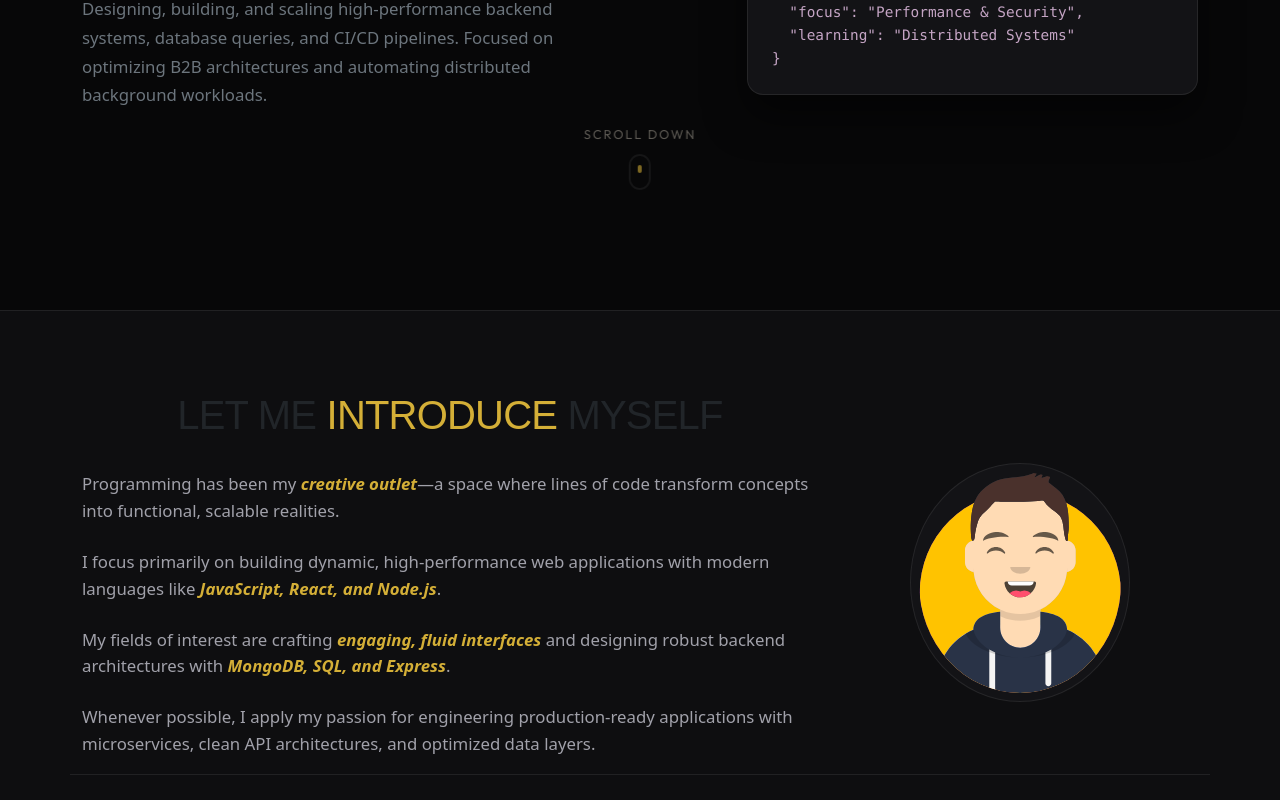
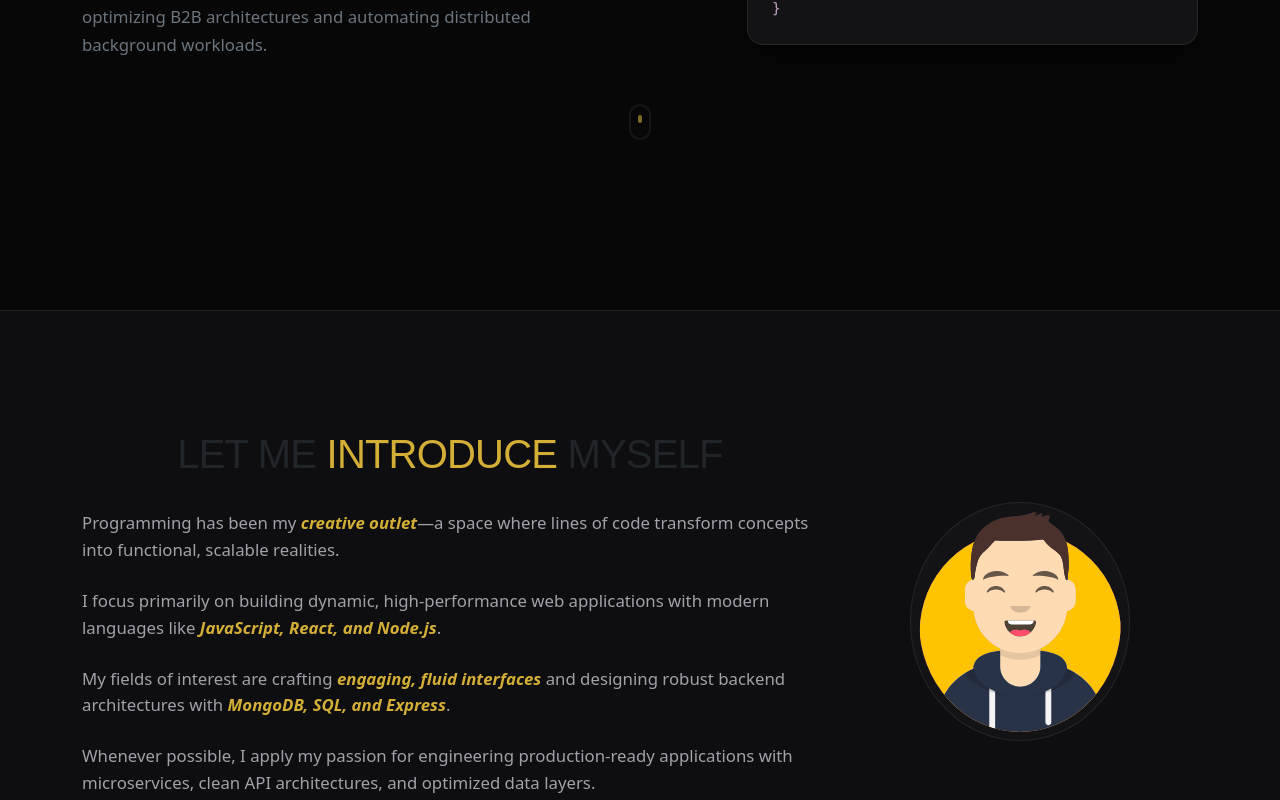
Before and after one commit to vin51435/MyPortfolio1, a React (Create React App) app: page / in a window 1280 px wide. Shown: the part 560-1360 px from the top of the page. Built offline with nearby package versions, Linux system fonts and the light colour scheme; a web font is replaced by a local one.

Commit message:
style: manual css fix

```diff
--- a/src/components/About/AboutCard.js
+++ b/src/components/About/AboutCard.js
@@ -8,13 +8,21 @@ function AboutCard() {
       <Card.Body className="p-0">
         <div className="about-para text-start">
           <p className="mb-3">
-            Hi, my name is <span className="yellow">Vinay Poojary</span>, a developer based in <span className="yellow">Mumbai, India.</span>
+            Hi, my name is <span className="yellow">Vinay Poojary</span>, a
+            developer based in <span className="yellow">Mumbai, India.</span>
           </p>
           <p className="mb-3">
-            I am currently pursuing a <span className="yellow">Master of Science in Computer Science</span> (2024 - Present) at Mumbai University. Previously, I graduated from <span className="yellow">SIWS College, Wadala</span> with a Bachelor of Science in Computer Science in 2023.
+            I am currently pursuing a{" "}
+            <span className="yellow">
+              Master of Science in Computer Science
+            </span>{" "}
+            (2024 - Present) at Mumbai University. Previously, I graduated from{" "}
+            <span className="yellow">SIWS College, Wadala</span> with a Bachelor
+            of Science in Computer Science in 2023.
           </p>
           <p className="mb-4">
-            Outside of engineering code, here are a few things that keep me inspired:
+            Outside of engineering code, here are a few things that keep me
+            inspired:
           </p>
           <ul className="about-activity">
             <li className="about-activity-list">
@@ -28,12 +36,12 @@ function AboutCard() {
             </li>
           </ul>
 
-          <div className="mt-5 border-start border-2 border-warning ps-3 py-1">
+          {/* <div className="mt-5 border-start border-2 border-warning ps-3 py-1">
             <p className="fst-italic text-secondary mb-1" style={{ fontSize: "1.05rem" }}>
               "Pursue your passions and create something extraordinary every day."
             </p>
             <footer className="blockquote-footer text-muted" style={{ fontSize: "0.85rem" }}>Vinay Poojary</footer>
-          </div>
+          </div> */}
         </div>
       </Card.Body>
     </Card>
--- a/src/components/Home/Home1.js
+++ b/src/components/Home/Home1.js
@@ -121,7 +121,6 @@ const Home1 = () => {
         className="scroll-indicator d-flex"
         onClick={handleScrollDown}
       >
-        <span className="scroll-text">Scroll Down</span>
         <div className="mouse-scroll"></div>
       </motion.div>
     </motion.section>
--- a/src/components/Projects/ProjectCards.js
+++ b/src/components/Projects/ProjectCards.js
@@ -10,7 +10,7 @@ function ProjectCards({ project }) {
 
   const handleClick = () => {
     if (project.hosted) {
-      window.open(project.demoLink, '_blank');
+      window.open(project.demoLink, "_blank");
     } else {
       navigate(`/projects?name=${project.name}`);
     }
@@ -18,7 +18,9 @@ function ProjectCards({ project }) {
 
   return (
     <Card className="project-card-view">
-      <div style={{ overflow: "hidden", position: "relative" }}>
+      <div
+        style={{ overflow: "hidden", position: "relative", padding: "20px" }}
+      >
         <Card.Img
           variant="top"
           src={project.imgPath}
@@ -29,9 +31,7 @@ function ProjectCards({ project }) {
       <Card.Body>
         <div>
           <Card.Title>{project.title}</Card.Title>
-          <Card.Text className="text-start">
-            {project.description}
-          </Card.Text>
+          <Card.Text className="text-start">{project.description}</Card.Text>
         </div>
         <div className="d-flex gap-2 w-100 mt-3">
           {project.ghLink ? (
--- a/src/components/Resume/ResumeNew.js
+++ b/src/components/Resume/ResumeNew.js
@@ -55,7 +55,7 @@ function ResumeNew({ toggleLoading }) {
 
   const scale = Math.max(
     0.4,
-    Math.min(availableHeight / pdfHeight, availableWidth / pdfWidth)
+    Math.min(availableHeight / pdfHeight, availableWidth / pdfWidth),
   );
 
   return (
@@ -66,8 +66,8 @@ function ResumeNew({ toggleLoading }) {
         height: "100vh",
         background: "var(--bg-primary)",
         overflow: "hidden",
-        paddingTop: "90px",
-        paddingBottom: "20px",
+        // paddingTop: "90px",
+        // paddingBottom: "20px",
       }}
     >
       <motion.div
--- a/src/style.css
+++ b/src/style.css
@@ -304,7 +304,7 @@ p {
   min-height: 100vh;
   display: flex;
   align-items: center;
-  padding-top: 100px;
+  /* padding-top: 30px; */
   padding-bottom: 80px;
 }
 
@@ -377,8 +377,11 @@ p {
 
 /* Introduction section */
 .home-introduction {
+  min-height: 100vh;
+  display: flex;
+  align-items: center;
   padding-top: 80px;
-  padding-bottom: 50px;
+  padding-bottom: 20px;
   border-top: 1px solid var(--border);
   background-color: var(--bg-secondary);
   position: relative;
@@ -469,7 +472,7 @@ p {
 
 @media (max-width: 768px) {
   .home-section {
-    padding-top: 110px;
+    padding-top: 50px;
     padding-bottom: 40px;
   }
   .heading-name {
@@ -592,7 +595,7 @@ p {
   min-height: 100vh;
   position: relative;
   z-index: 2;
-  padding-top: 140px;
+  padding-top: 110px;
   padding-bottom: 80px;
 }
 
@@ -701,8 +704,8 @@ p {
 }
 
 .project-card img {
-  border-radius: 12px;
-  border: 1px solid var(--border);
+  /* border-radius: 12px; */
+  /* border: 1px solid var(--border); */
   transition: var(--transition-smooth);
 }
 
@@ -730,7 +733,7 @@ p {
   min-height: 100vh;
   position: relative;
   z-index: 2;
-  padding-top: 140px;
+  padding-top: 100px;
   padding-bottom: 80px;
   max-width: 900px;
   margin: 0 auto;
@@ -846,8 +849,8 @@ p {
   min-height: 100vh;
   position: relative;
   z-index: 2;
-  padding-top: 140px;
-  padding-bottom: 80px;
+  /* padding-top: 140px; */
+  /* padding-bottom: 80px; */
 }
 
 .resume {
```
